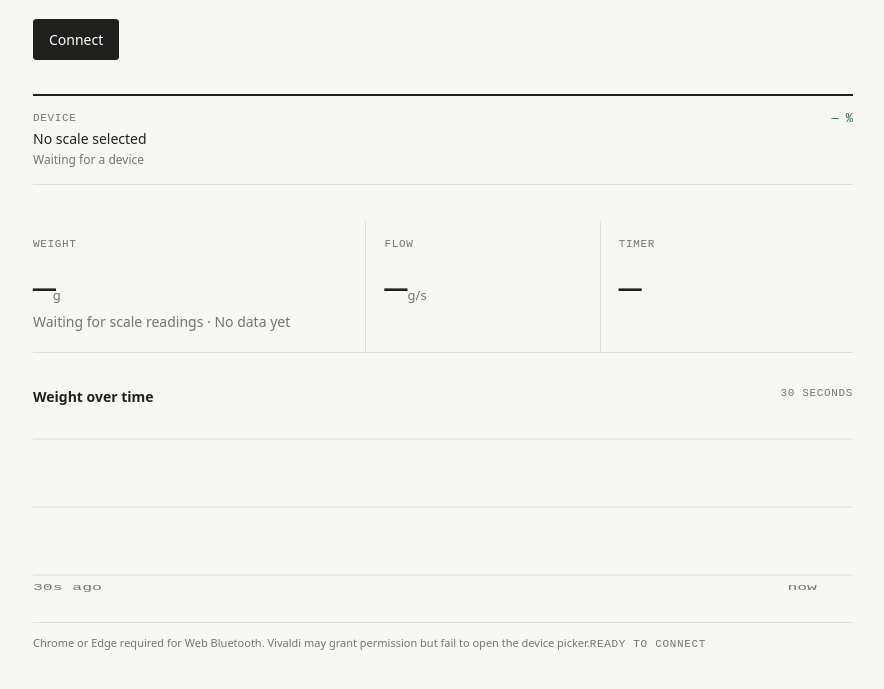
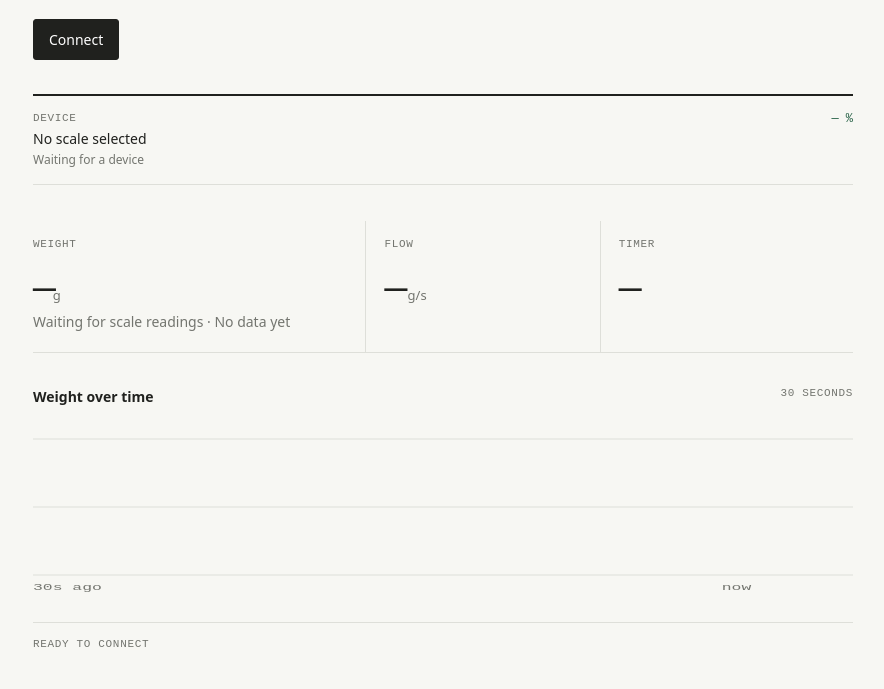
Before and after one commit to michidk/brewscale-web, a plain HTML site: page index.html in a window 1280 px wide. Shown: the part 205-894 px from the top of the page, without its empty margins (197-1081 px from the left). Drawn offline with Linux system fonts and the light colour scheme.

Commit message:
style: simplify chart and connected footer
Co-authored-by: Codex <codex@openai.com>
Co-authored-by: Michael Lohr <michael@lohr.dev>

```diff
--- a/index.html
+++ b/index.html
@@ -16,7 +16,7 @@
     .connect { margin-top:22px; padding:10px 15px; border:1px solid var(--ink); background:var(--ink); color:white; border-radius:3px; font:inherit; cursor:pointer; } .connect:hover { background:var(--green); border-color:var(--green); } .connect:focus-visible { outline:2px solid var(--green); outline-offset:3px; }
     .device { display:flex; justify-content:space-between; border-top:2px solid var(--ink); border-bottom:1px solid var(--line); padding:16px 0; } .eyebrow,.mono { color:var(--muted); font:11px ui-monospace,monospace; text-transform:uppercase; letter-spacing:.06em; } .device-name { margin-top:5px; } .device-id { color:var(--muted); font-size:12px; margin-top:3px; } .battery { color:var(--green); font:12px ui-monospace,monospace; }
     .readings { display:grid; grid-template-columns:1.5fr 1fr 1fr; border-bottom:1px solid var(--line); margin-top:36px; } .reading { padding:17px 18px 20px 0; border-right:1px solid var(--line); margin-right:18px; } .reading:last-child { border:0; margin:0; } .value { font:500 38px ui-monospace,monospace; margin-top:18px; letter-spacing:-.08em; } .unit { color:var(--muted); font:13px system-ui,sans-serif; letter-spacing:0; }
-    .chart-card { margin-top:34px; } .chart-head { display:flex; justify-content:space-between; } .chart-head h2 { font-size:14px; font-weight:600; margin:0; } .chart { height:170px; margin-top:16px; } svg { width:100%; height:100%; } .gridline { stroke:var(--line); stroke-width:1; } .line { fill:none; stroke:var(--green); stroke-width:2; stroke-linecap:round; stroke-linejoin:round; } .area { fill:rgba(46,107,69,.08); } .axis { fill:var(--muted); font:10px ui-monospace,monospace; }
+    .chart-card { margin-top:34px; } .chart-head { display:flex; justify-content:space-between; } .chart-head h2 { font-size:14px; font-weight:600; margin:0; } .chart { height:170px; margin-top:16px; } svg { width:100%; height:100%; } .gridline { stroke:var(--line); stroke-width:1; } .line { fill:none; stroke:#111; stroke-width:2; stroke-linecap:round; stroke-linejoin:round; } .area { fill:rgba(17,17,17,.08); } .axis { fill:var(--muted); font:10px ui-monospace,monospace; }
     footer { border-top:1px solid var(--line); margin-top:30px; padding-top:12px; color:var(--muted); font-size:11px; line-height:1.4; }
     @media(max-width:560px){ main{padding-top:18px}.readings{grid-template-columns:1fr 1fr}.reading:first-child{grid-column:1/-1;border-right:0;border-bottom:1px solid var(--line);margin:0}.reading:nth-child(2){border-right:1px solid var(--line)} }
   </style>
@@ -27,8 +27,8 @@
 <section class="intro"><h1>BOOKOO scale</h1><p class="lede">Connect your scale to read weight, flow, and timer.</p><button class="connect" id="connect">Connect</button></section>
 <section class="device"><div><div class="eyebrow">device</div><div class="device-name" id="device-name">No scale selected</div><div class="device-id" id="device-id">Waiting for a device</div></div><div class="battery" id="battery">— %</div></section>
 <section class="readings"><div class="reading"><div class="eyebrow">weight</div><div class="value"><span id="weight">—</span><span class="unit">g</span></div><div class="lede"><span id="reading-state">Waiting for scale readings</span> · <span id="updated">No data yet</span></div></div><div class="reading"><div class="eyebrow">flow</div><div class="value"><span id="flow">—</span><span class="unit"> g/s</span></div></div><div class="reading"><div class="eyebrow">timer</div><div class="value"><span id="timer">—</span></div></div></section>
-<section class="chart-card"><div class="chart-head"><h2>Weight over time</h2><span class="eyebrow">30 seconds</span></div><div class="chart"><svg viewBox="0 0 500 200" preserveAspectRatio="none" aria-label="Weight over time"><line class="gridline" x1="0" y1="20" x2="500" y2="20"/><line class="gridline" x1="0" y1="100" x2="500" y2="100"/><line class="gridline" x1="0" y1="180" x2="500" y2="180"/><path class="area" id="area-path"/><path class="line" id="chart-line"/><text class="axis" x="0" y="198">30s ago</text><text class="axis" x="460" y="198">now</text></svg></div></section>
-<footer>Chrome or Edge required for Web Bluetooth. Vivaldi may grant permission but fail to open the device picker.<span class="mono" id="mode">Ready to connect</span></footer>
+<section class="chart-card"><div class="chart-head"><h2>Weight over time</h2><span class="eyebrow">30 seconds</span></div><div class="chart"><svg viewBox="0 0 500 200" preserveAspectRatio="none" aria-label="Weight over time"><line class="gridline" x1="0" y1="20" x2="500" y2="20"/><line class="gridline" x1="0" y1="100" x2="500" y2="100"/><line class="gridline" x1="0" y1="180" x2="500" y2="180"/><path class="area" id="area-path"/><path class="line" id="chart-line"/><text class="axis" x="0" y="198">30s ago</text><text class="axis" x="420" y="198">now</text></svg></div></section>
+<footer><span class="mono" id="mode">Ready to connect</span></footer>
 </main>
 <script type="module">
   import { protocols } from "./protocols.mjs";
@@ -134,7 +134,7 @@
       $('device-name').textContent = device.name || 'BOOKOO scale';
       $('device-id').textContent = 'Bluetooth link active';
       $('reading-state').textContent = lastReading ? 'Live reading' : 'Waiting for scale readings';
-      $('mode').textContent = 'Live Bluetooth';
+      $('mode').textContent = 'Connected';
       $('connect').textContent = 'Disconnect';
     } catch (error) {
       if (device?.gatt.connected) device.gatt.disconnect();
```
